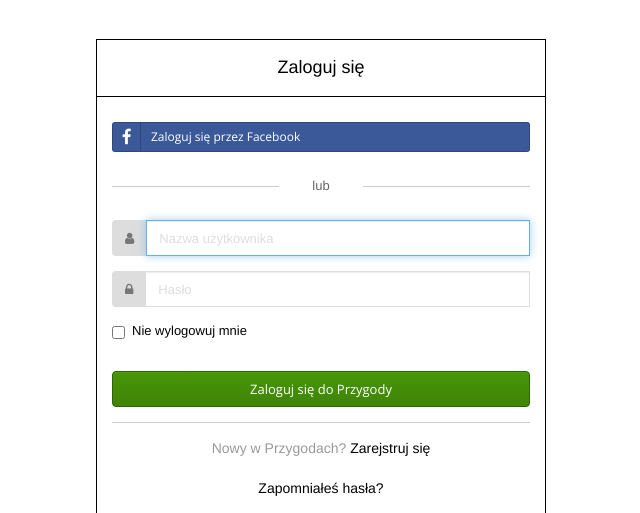
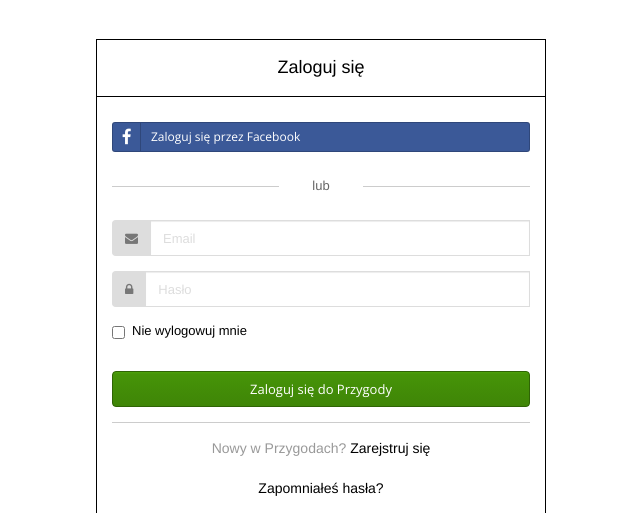
Before and after one commit to VirrageS/Przygoda, a Flask app: page /users/login/ in a window 1280 px wide. Shown: the part 51-564 px from the top of the page, without its empty margins (319-959 px from the left). Run offline with Flask 2, Linux system fonts and the light colour scheme; some libraries are stand-ins or nearby versions.

Commit message:
Change username to email in login

```diff
--- a/app/templates/users/login.html
+++ b/app/templates/users/login.html
@@ -48,16 +48,12 @@
 
 					<div class="form-group">
 						<div class="input-group">
-							<div class="input-group-addon"><i class="fa fa-user"></i></div>
-							{{ render_field(form.username, placeholder="Nazwa użytkownika", autofocus="") }}
+							<div class="input-group-addon"><i class="fa fa-envelope"></i></div>
+							{{ render_field(form.email, placeholder="Email") }}
 						</div>
-						{% if form.username.errors %}
-							{% for error in form.username.errors %}
-								<div class="form-group has-error">
-									<small class="help-block">{{ error }}</small>
-								</div>
-							{% endfor %}
-						{% endif %}
+						<div class="form-group has-error">
+							<small class="form-group has-error help-block">{{ form.email.errors[0] }}</small>
+						</div>
 					</div>
 					<div class="form-group">
 						<div class="input-group">
--- a/app/users/forms.py
+++ b/app/users/forms.py
@@ -40,7 +40,7 @@ class RequiredIf(Required):
 			super(RequiredIf, self).__call__(form, field)
 
 class LoginForm(Form):
-	username = StringField('Username', [Length(min=4, max=25)])
+	email = StringField('Email Address', [Email(), Length(min=6, max=35)])
 	password = PasswordField('Password', [Required()])
 	remember_me = BooleanField('Remember me', [])
 
--- a/app/users/views.py
+++ b/app/users/views.py
@@ -43,7 +43,7 @@ def login():
 
 	# verify the login form
 	if form.validate_on_submit():
-		registered_user = User.query.filter_by(username=form.username.data).first()
+		registered_user = User.query.filter_by(email=form.email.data).first()
 
 		if (registered_user is not None) and check_password_hash(registered_user.password, form.password.data):
 			# login user to system
@@ -52,7 +52,7 @@ def login():
 
 			return redirect(request.args.get('next') or url_for('simple_page.index'))
 
-		flash(u'Nieprawidłowe hasło lub nazwa użytkownika', 'danger')
+		flash(u'Nieprawidłowe hasło lub email', 'danger')
 
 	return render_template('users/login.html', form=form)
 
```
Also changed, not shown: tests/test_routes_adventures.py (+19 -19 lines), tests/test_routes_users.py (+11 -11 lines).
